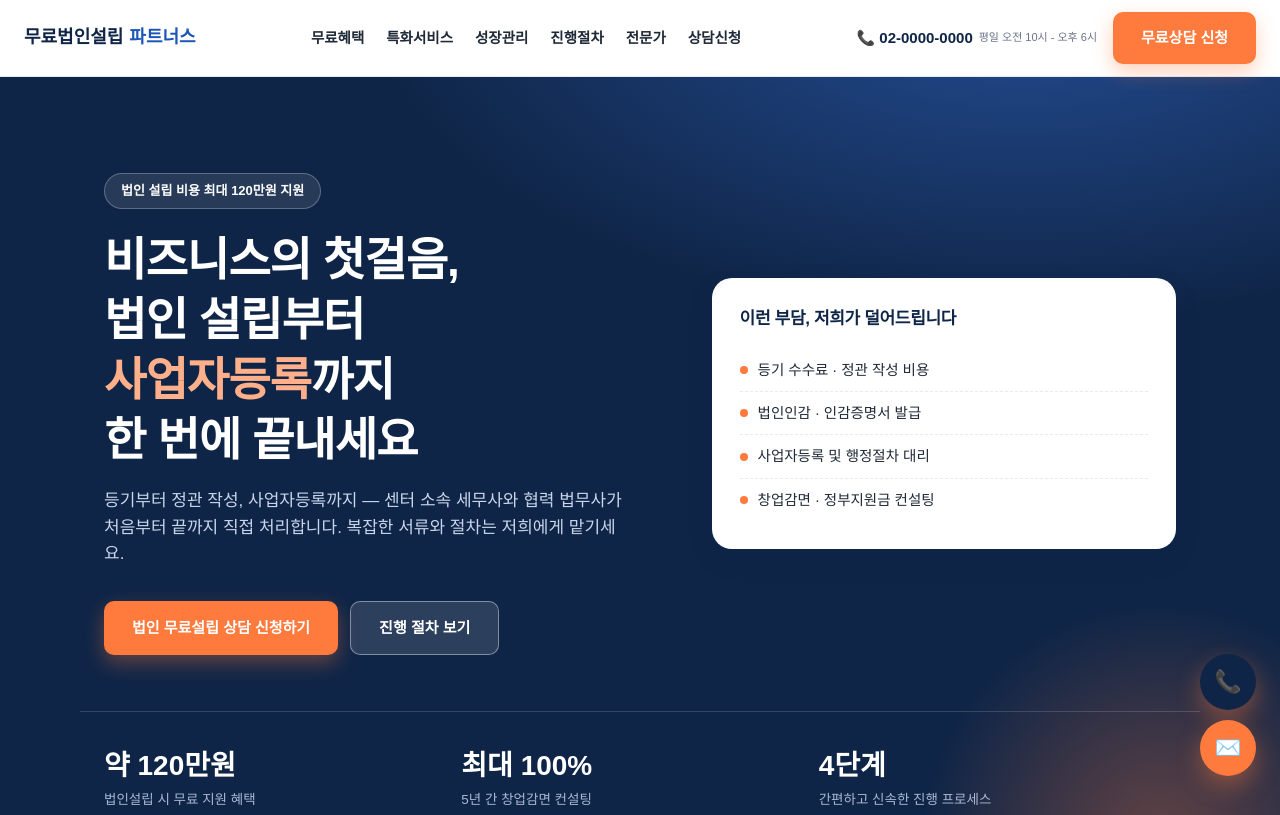
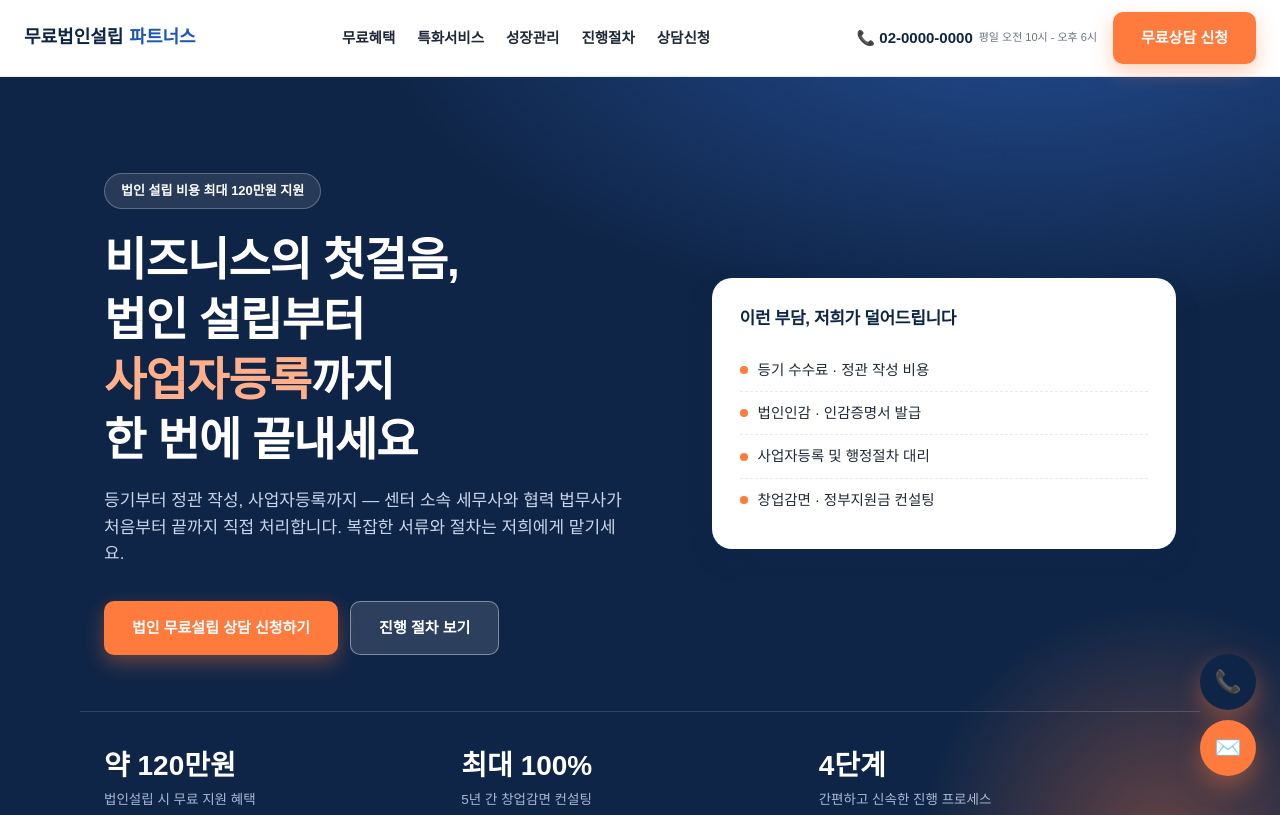
Before and after one commit to majortax/corp-startup-landing, a plain HTML site: page index.html in a window 1280 px wide. Shown: the top 815 px of the page. Drawn offline with Linux system fonts and the light colour scheme.

Commit message:
Remove expert link from top navigation
Co-Authored-By: Claude Sonnet 5.5 <noreply@anthropic.com>

```diff
--- a/index.html
+++ b/index.html
@@ -336,7 +336,6 @@
       <a href="#services">특화서비스</a>
       <a href="#growth">성장관리</a>
       <a href="#process">진행절차</a>
-      <a href="#team">전문가</a>
       <a href="#contact">상담신청</a>
     </nav>
     <div class="header-right">
```
